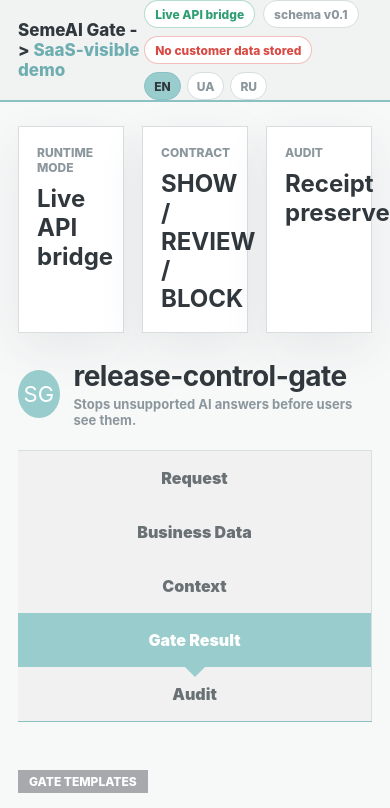
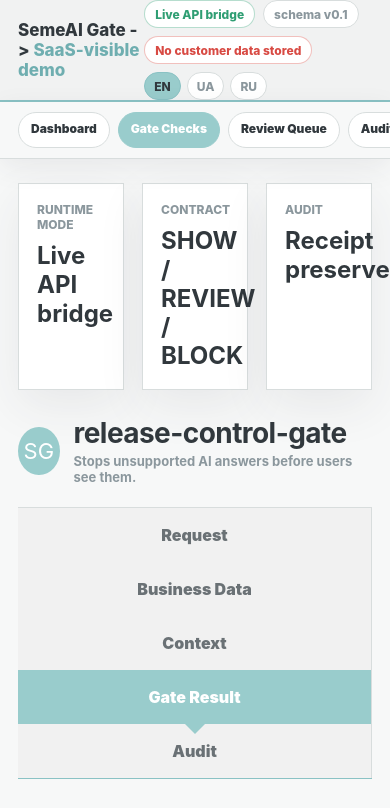
Before and after one commit to SemeAIPletinnya/semeai-gate-basic, a plain HTML site: page demo/saas_visible.html in a window 390 px wide. Shown: the top 808 px of the page. Drawn offline with Linux system fonts and the light colour scheme; no server answers.

Commit message:
Make SaaS demo navigation interactive

```diff
--- a/demo/saas_visible.html
+++ b/demo/saas_visible.html
@@ -108,6 +108,13 @@
         text-decoration: none;
       }
 
+      .nav-item:hover,
+      .nav-item:focus-visible {
+        color: #ffffff;
+        background: rgba(153, 204, 204, 0.16);
+        outline: none;
+      }
+
       .nav-item.active {
         position: relative;
         color: #ffffff;
@@ -143,6 +150,10 @@
       .content {
         min-width: 0;
         background: var(--paper);
+      }
+
+      .mobile-nav {
+        display: none;
       }
 
       .topbar {
@@ -309,6 +320,14 @@
         border-right: 1px solid var(--line);
         color: #6a7175;
         font-weight: 900;
+        text-decoration: none;
+      }
+
+      .tab:hover,
+      .tab:focus-visible {
+        color: var(--heading);
+        background: rgba(153, 204, 204, 0.2);
+        outline: none;
       }
 
       .tab.active {
@@ -684,6 +703,38 @@
 
         .sidebar {
           display: none;
+        }
+
+        .mobile-nav {
+          position: sticky;
+          top: 0;
+          z-index: 15;
+          display: flex;
+          gap: 8px;
+          overflow-x: auto;
+          padding: 10px 18px;
+          border-bottom: 1px solid var(--line);
+          background: rgba(247, 248, 248, 0.96);
+          box-shadow: 0 8px 28px rgba(45, 54, 58, 0.08);
+        }
+
+        .mobile-nav a {
+          flex: 0 0 auto;
+          min-height: 36px;
+          padding: 8px 12px;
+          border: 1px solid var(--line);
+          border-radius: 999px;
+          color: var(--heading);
+          background: #fff;
+          font-size: 12px;
+          font-weight: 900;
+          text-decoration: none;
+        }
+
+        .mobile-nav a.active {
+          color: #ffffff;
+          border-color: var(--active);
+          background: var(--active);
         }
 
         .topbar,
@@ -747,6 +798,15 @@
           </div>
         </header>
 
+        <nav class="mobile-nav" aria-label="SemeAI Gate mobile navigation">
+          <a href="#dashboard" data-nav-target="#dashboard" data-i18n="nav_dashboard">Dashboard</a>
+          <a href="#gate-checks" data-nav-target="#gate-checks" data-i18n="nav_gate_checks">Gate Checks</a>
+          <a href="#review-queue" data-nav-target="#review-queue" data-i18n="nav_review_queue">Review Queue</a>
+          <a href="#audit-records" data-nav-target="#audit-records" data-i18n="nav_audit_records">Audit Records</a>
+          <a href="#schema" data-nav-target="#schema" data-i18n="nav_schema">Schema</a>
+          <a href="#settings" data-nav-target="#settings" data-i18n="nav_settings">Settings</a>
+        </nav>
+
         <main class="main">
           <section class="summary-grid panel-anchor" id="dashboard" aria-label="Dashboard summary">
             <article class="summary-card">
@@ -772,14 +832,14 @@
           </section>
 
           <nav class="tabs" aria-label="Gate console tabs">
-            <div class="tab">Request</div>
-            <div class="tab">Business Data</div>
-            <div class="tab">Context</div>
-            <div class="tab active">Gate Result</div>
-            <div class="tab">Audit</div>
+            <a class="tab" href="#host-request">Request</a>
+            <a class="tab" href="#host-request">Business Data</a>
+            <a class="tab" href="#host-request">Context</a>
+            <a class="tab active" href="#gate-output">Gate Result</a>
+            <a class="tab" href="#audit-records">Audit</a>
           </nav>
 
-          <section class="section-line">
+          <section class="section-line panel-anchor" id="gate-templates">
             <div><span class="ribbon">Gate templates</span></div>
             <div class="help">?</div>
             <div class="template-row">
@@ -794,7 +854,7 @@
             </div>
           </section>
 
-          <section class="section-line">
+          <section class="section-line panel-anchor" id="host-request">
             <div><span class="ribbon">Host request</span></div>
             <div class="help">?</div>
             <div>
@@ -867,7 +927,7 @@
             </div>
           </section>
 
-          <section class="section-line">
+          <section class="section-line panel-anchor" id="gate-output">
             <div><span class="ribbon">Gate output</span></div>
             <div class="help">?</div>
             <div class="result-panel">
@@ -895,7 +955,7 @@
             </div>
           </section>
 
-          <section class="section-line">
+          <section class="section-line panel-anchor" id="account-shell">
             <div><span class="ribbon">Account shell</span></div>
             <div class="help">?</div>
             <div class="console-grid">
@@ -1637,8 +1697,26 @@
 
       function activateNav(hash) {
         const target = hash || "#gate-checks";
+        const gateSubsections = new Set(["#gate-templates", "#host-request", "#gate-output", "#account-shell"]);
+        const navTarget = gateSubsections.has(target) ? "#gate-checks" : target;
         document.querySelectorAll(".nav-item").forEach((item) => {
-          item.classList.toggle("active", item.getAttribute("href") === target);
+          item.classList.toggle("active", item.getAttribute("href") === navTarget);
+        });
+        document.querySelectorAll(".mobile-nav a").forEach((item) => {
+          item.classList.toggle("active", item.getAttribute("href") === navTarget);
+        });
+        activateGateTabs(target);
+      }
+
+      function activateGateTabs(hash) {
+        const target = hash || "#gate-output";
+        const gateTabTargets = new Set(["#host-request", "#gate-output", "#audit-records"]);
+        document.querySelectorAll(".tab").forEach((item) => {
+          const itemTarget = item.getAttribute("href");
+          const active =
+            itemTarget === target ||
+            (!gateTabTargets.has(target) && itemTarget === "#gate-output");
+          item.classList.toggle("active", active);
         });
       }
 
@@ -1654,6 +1732,12 @@
       document.querySelectorAll(".nav-item").forEach((item) => {
         item.addEventListener("click", () => activateNav(item.getAttribute("href")));
       });
+      document.querySelectorAll(".mobile-nav a").forEach((item) => {
+        item.addEventListener("click", () => activateNav(item.getAttribute("href")));
+      });
+      document.querySelectorAll(".tab").forEach((item) => {
+        item.addEventListener("click", () => activateNav(item.getAttribute("href")));
+      });
       window.addEventListener("hashchange", () => activateNav(window.location.hash));
       loadAccountProfile();
       applyLanguage("en");
```
